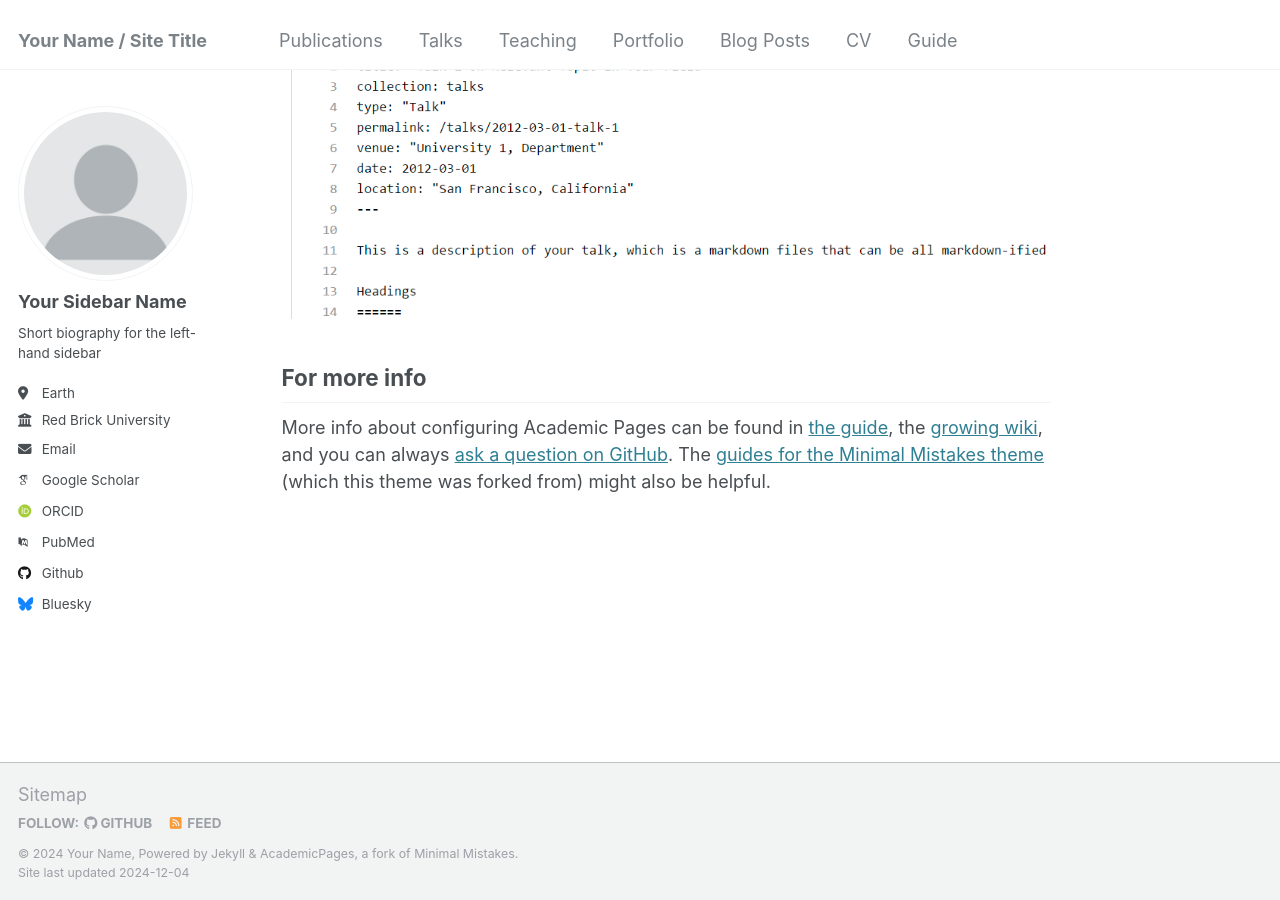
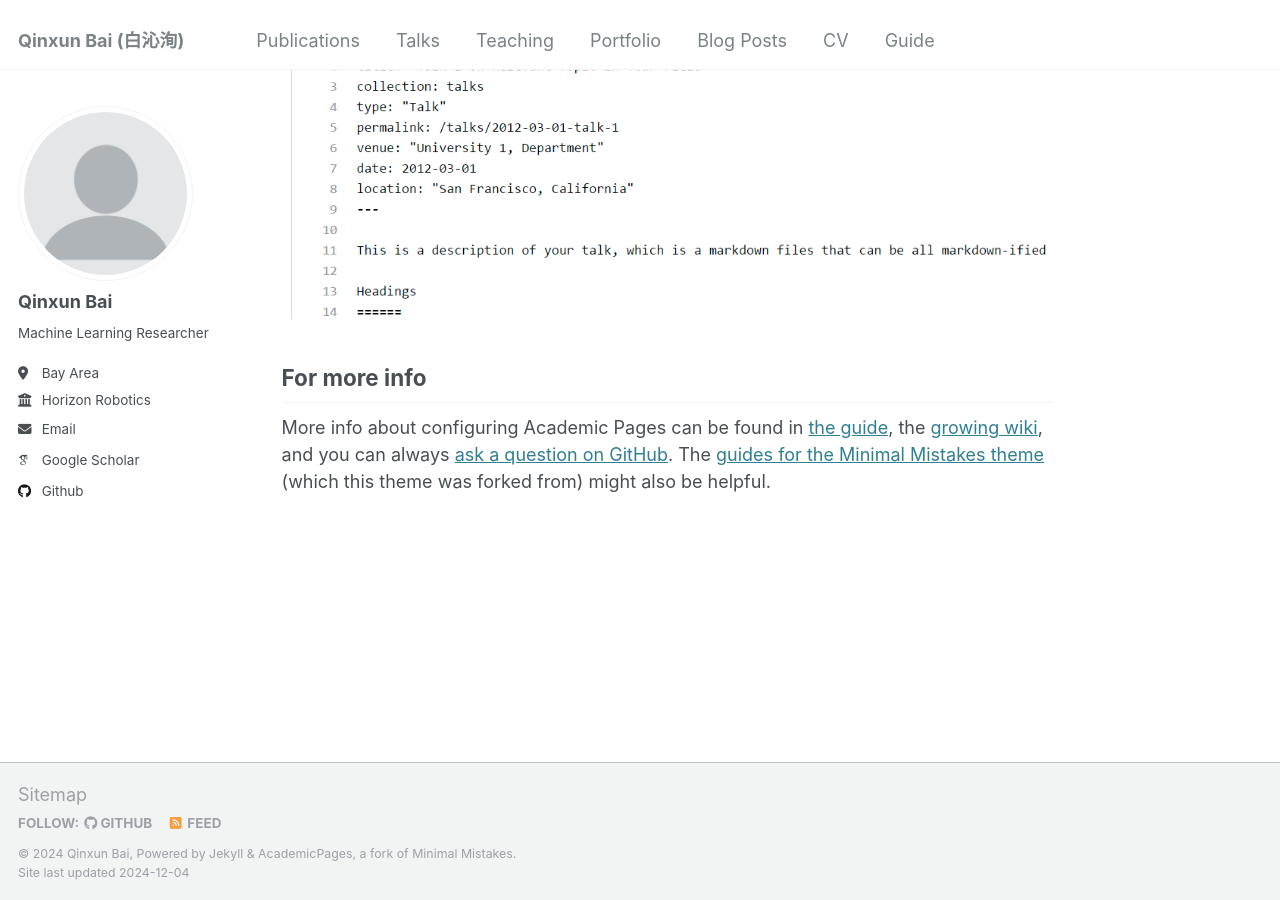
Before and after one commit to runjerry/runjerry.github.io, a Jekyll site: the page built from _pages/about.md, in a window 1280 px wide and 900 px high, scrolled down 2643 px. Built offline with Jekyll 4.4.1, drawn with Linux system fonts in a browser that asks for light colours; some web fonts are replaced.

Commit message:
initial commit of runjerry

```diff
--- a/_config.yml
+++ b/_config.yml
@@ -8,13 +8,13 @@
 
 # Basic Site Settings
 locale                   : "en-US"
-title                    : "Your Name / Site Title"
+title                    : "Qinxun Bai (白沁洵)"
 title_separator          : "-"
-name                     : &name "Your Name"
-description              : &description "personal description"
-url                      : https://academicpages.github.io # the base hostname & protocol for your site e.g. "https://[your GitHub username].github.io"
+name                     : &name "Qinxun Bai"
+description              : &description "Qinxun's homepage"
+url                      : https://runjerry.github.io # the base hostname & protocol for your site e.g. "https://[your GitHub username].github.io"
 baseurl                  : "" # the subpath of your site, e.g. "/blog"
-repository               : "academicpages/academicpages.github.io"
+repository               : "runjerry/runjerry.github.io"
 
 # Site Author - The following control what appear as part of the author content on the side bar.
 #               If a field is blank the icon and link will not appear, otherwise it will be shown.
@@ -22,57 +22,57 @@ repository               : "academicpages/academicpages.github.io"
 author:
   # Biographic information
   avatar           : "profile.png"
-  name             : "Your Sidebar Name"
+  name             : "Qinxun Bai"
   pronouns         : # example: "she/her"
-  bio              : "Short biography for the left-hand sidebar"
-  location         : "Earth"
-  employer         : "Red Brick University"
+  bio              : "Machine Learning Researcher"
+  location         : "Bay Area"
+  employer         : "Horizon Robotics"
   uri              : # URL
-  email            : "none@example.org"
+  email            : "qinxun.bai@gmail.com"
 
   # Academic websites
-  arxiv            : # URL - Update with the correct link to your profile
-  googlescholar    : "https://scholar.google.com/citations?user=PS_CX0AAAAAJ"
-  impactstory      : # URL
-  orcid            : "http://orcid.org/yourorcidurl"
-  semantic         : # URL
-  pubmed           : "https://www.ncbi.nlm.nih.gov/pubmed/?term=john+snow"
-  researchgate     : # URL
-  scopus           : # URL
+  # arxiv            : # URL - Update with the correct link to your profile
+  googlescholar    : "https://scholar.google.com/citations?user=p1tu16UAAAAJ&hl=en"
+  # impactstory      : # URL
+  # orcid            : "http://orcid.org/yourorcidurl"
+  # semantic         : # URL
+  # pubmed           : "https://www.ncbi.nlm.nih.gov/pubmed/?term=john+snow"
+  # researchgate     : # URL
+  # scopus           : # URL
 
   # Repositories and software development
-  bitbucket        : # Username - Update with your username on the site
-  codepen          : # Username
-  dribbble         : # Username
-  github           : "academicpages"
-  kaggle           : # Username
-  stackoverflow    : # User number or user number and name (i.e., use "1" or "1/jeff-atwood")
+  # bitbucket        : # Username - Update with your username on the site
+  # codepen          : # Username
+  # dribbble         : # Username
+  github           : "runjerry"
+  # kaggle           : # Username
+  # stackoverflow    : # User number or user number and name (i.e., use "1" or "1/jeff-atwood")
 
-  # Social media
-  bluesky          : "bsky.app" # Replace this with you Bluesky username
-  facebook         : # Username
-  flickr           : # Username
-  foursquare       : # Username
-  goodreads        : # Username
-  google_plus      : # Username
-  keybase          : # Username
-  instagram        : # Username
-  lastfm           : # Username
-  linkedin         : # Username
-  mastodon         : # URL
-  medium           : # URL
-  pinterest        : # Username
-  soundcloud       : # Username
-  steam            : # Username
-  telegram         : # URL
-  tumblr           : # Username
-  twitter          : # Username for X / Twitter
-  vine             : # Username
-  weibo            : # Username
-  wikipedia        : # Username
-  xing             : # Username
-  youtube          : # Username
-  zhihu            : # Username
+  # # Social media
+  # bluesky          : "bsky.app" # Replace this with you Bluesky username
+  # facebook         : # Username
+  # flickr           : # Username
+  # foursquare       : # Username
+  # goodreads        : # Username
+  # google_plus      : # Username
+  # keybase          : # Username
+  # instagram        : # Username
+  # lastfm           : # Username
+  # linkedin         : # Username
+  # mastodon         : # URL
+  # medium           : # URL
+  # pinterest        : # Username
+  # soundcloud       : # Username
+  # steam            : # Username
+  # telegram         : # URL
+  # tumblr           : # Username
+  # twitter          : # Username for X / Twitter
+  # vine             : # Username
+  # weibo            : # Username
+  # wikipedia        : # Username
+  # xing             : # Username
+  # youtube          : # Username
+  # zhihu            : # Username
 
 # Publication Category - The following the list of publication categories and their headings
 publication_category:
```
